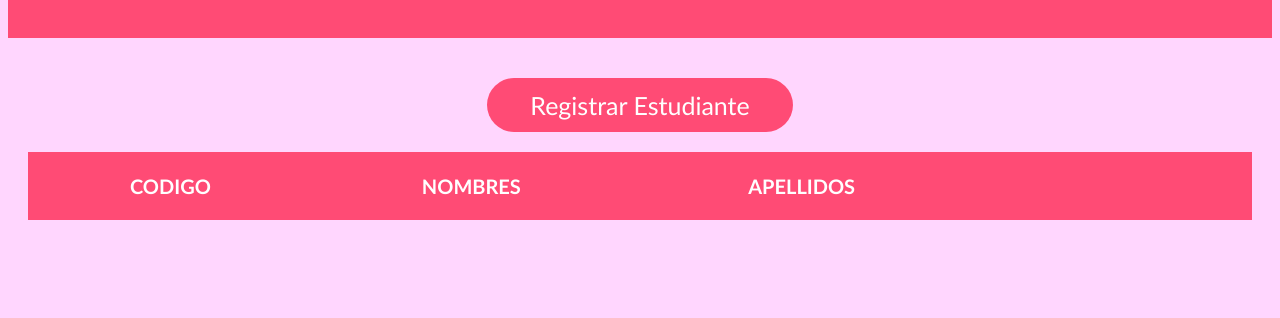
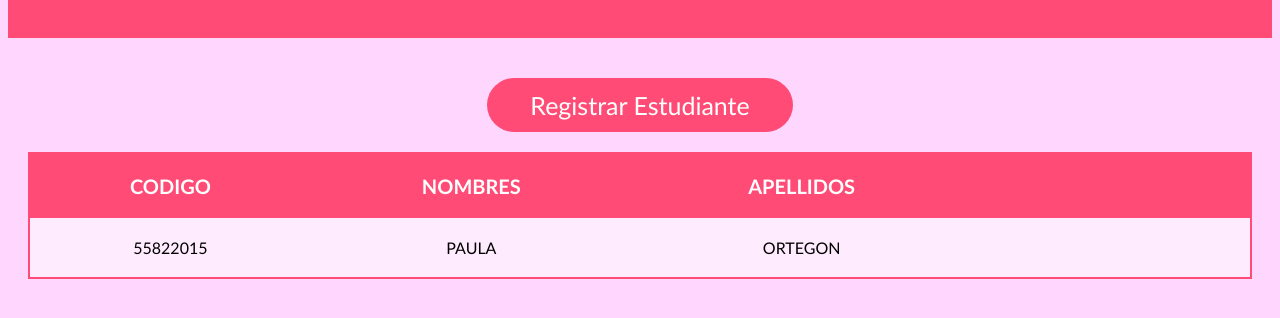
Before and after one commit to Paula-lalala/app_microservicios_JS, a plain HTML site: page index.html in a window 1280 px wide. Shown: the part 162-480 px from the top of the page. Drawn offline with nearby package versions, Linux system fonts and the light colour scheme; no server answers.

Commit message:
Ultimos cambios

```diff
--- a/CSS/app.css
+++ b/CSS/app.css
@@ -43,7 +43,7 @@ body {
  table {
   width: 100%;
   border-collapse: collapse;
-  background-color: #ffbbe06f;
+  background-color: #ffffff87;
   border-radius: 4px;
   border: 2px solid #ff4b75;
 }
--- a/index.html
+++ b/index.html
@@ -27,6 +27,9 @@
                     </tr>
                 </thead>
                 <tbody>
+                    <td>55822015</td>
+                    <td>Paula</td>
+                    <td>Ortegon</td>
                 </tbody>
             </table>
         </section>
```
Also changed, not shown: actividades.html (+2 -0 lines).
